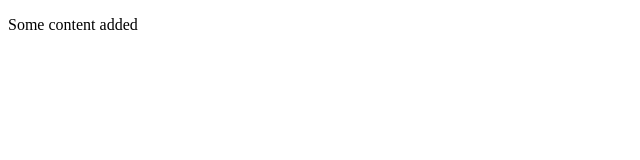
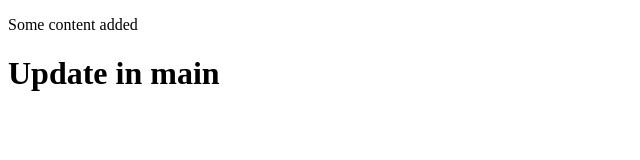
Before and after one commit to FaridaKINGUELEOUA/Gym-Git-Exercise-Solutions, a plain HTML site: page services.html in a window 1280 px wide. Shown: the whole page, without its empty margins (0-640 px from the left). Drawn offline with Linux system fonts and the light colour scheme.

Commit message:
Update on main branch

```diff
--- a/services.html
+++ b/services.html
@@ -7,5 +7,6 @@
 </head>
 <body>
     <p>Some content added</p>
+    <h1>Update in main</h1>
 </body>
 </html>
```
